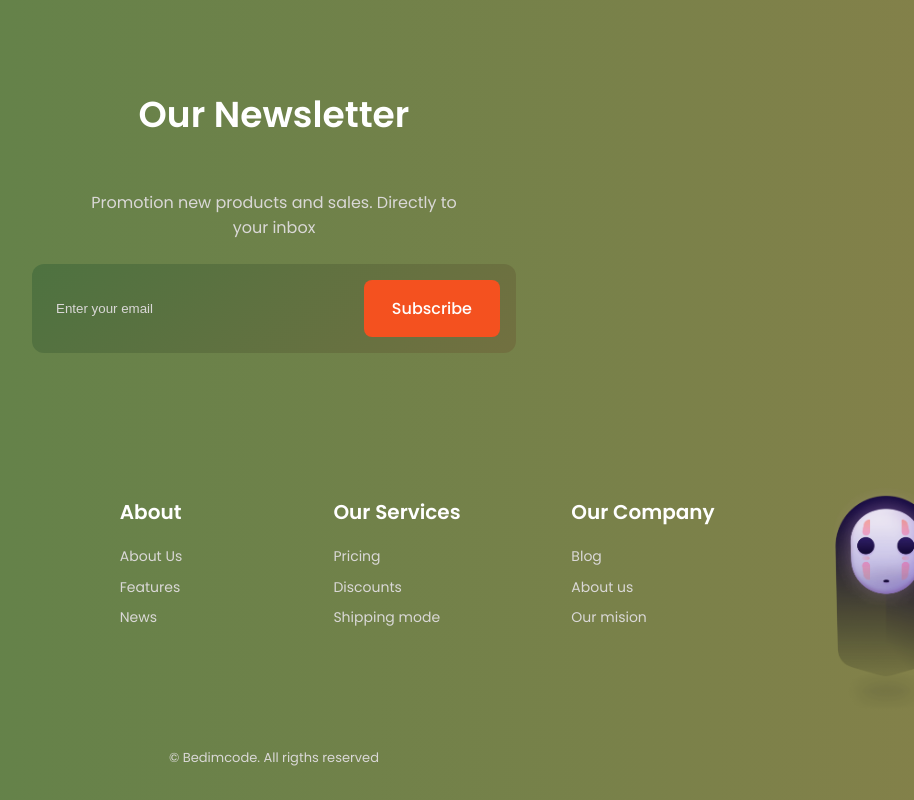
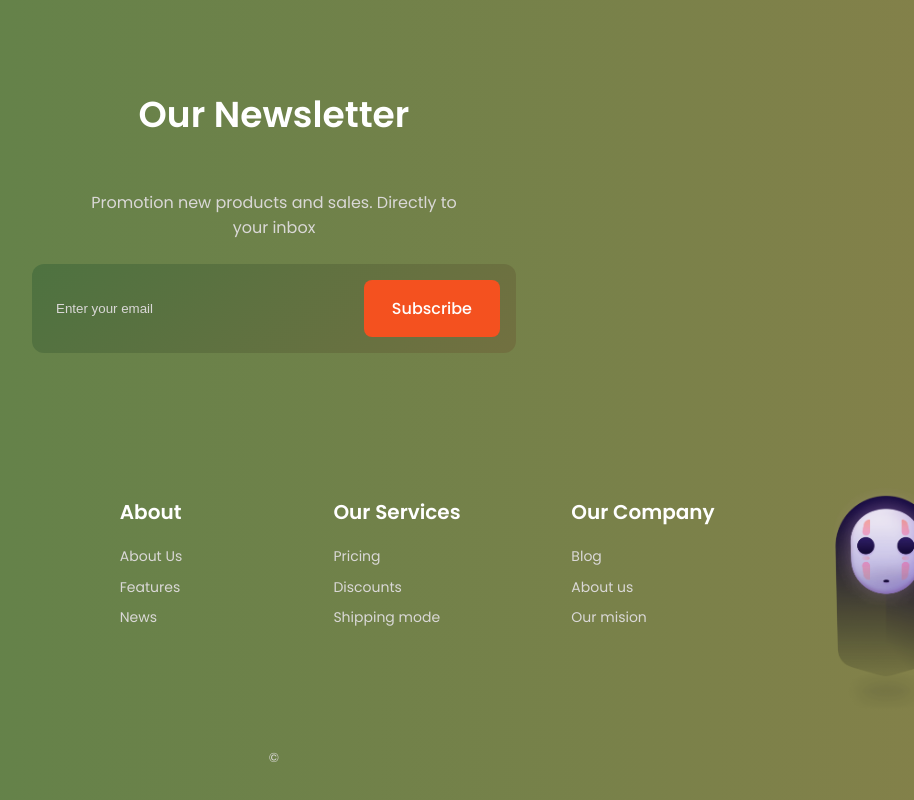
Before and after one commit to skgit333/codsoft_-.1, a plain HTML site: page responsive-halloween-website-main/index.html in a window 1280 px wide. Shown: the part 3863-4663 px from the top of the page, 366-1280 px from the left. Drawn offline with nearby package versions, Linux system fonts and the light colour scheme.

Commit message:
Update index.html

```diff
--- a/responsive-halloween-website-main/index.html
+++ b/responsive-halloween-website-main/index.html
@@ -473,7 +473,7 @@
                     </div>
                 </div>
 
-                <span class="footer__copy">&#169; Bedimcode. All rigths reserved</span>
+                <span class="footer__copy">&#169; </span>
 
                 <img src="assets/img/footer1-img.png" alt="" class="footer__img-one">
                 <img src="assets/img/footer2-img.png" alt="" class="footer__img-two">
```
